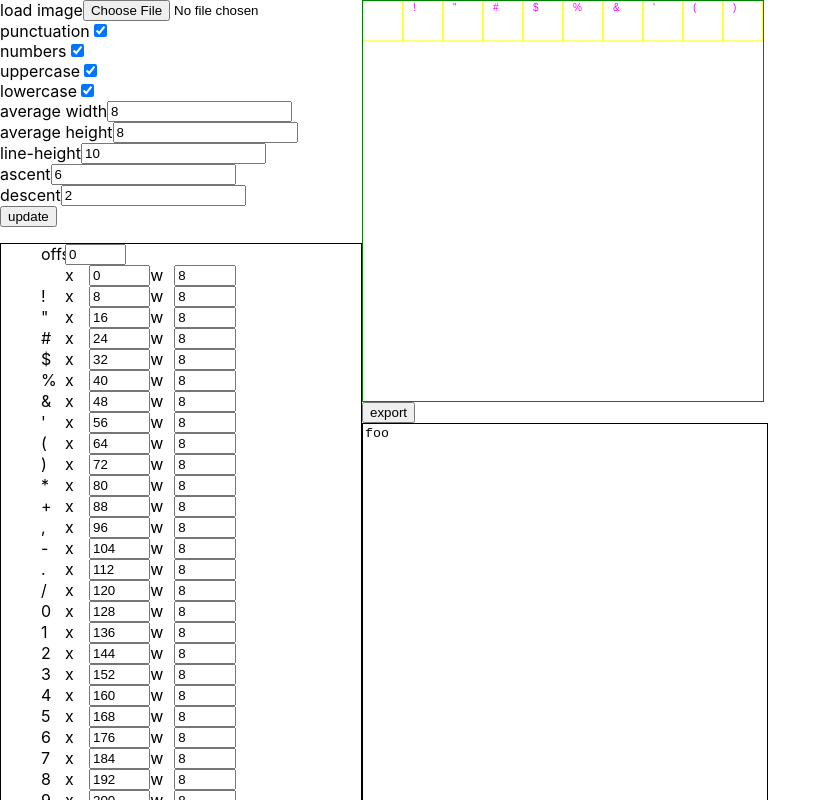
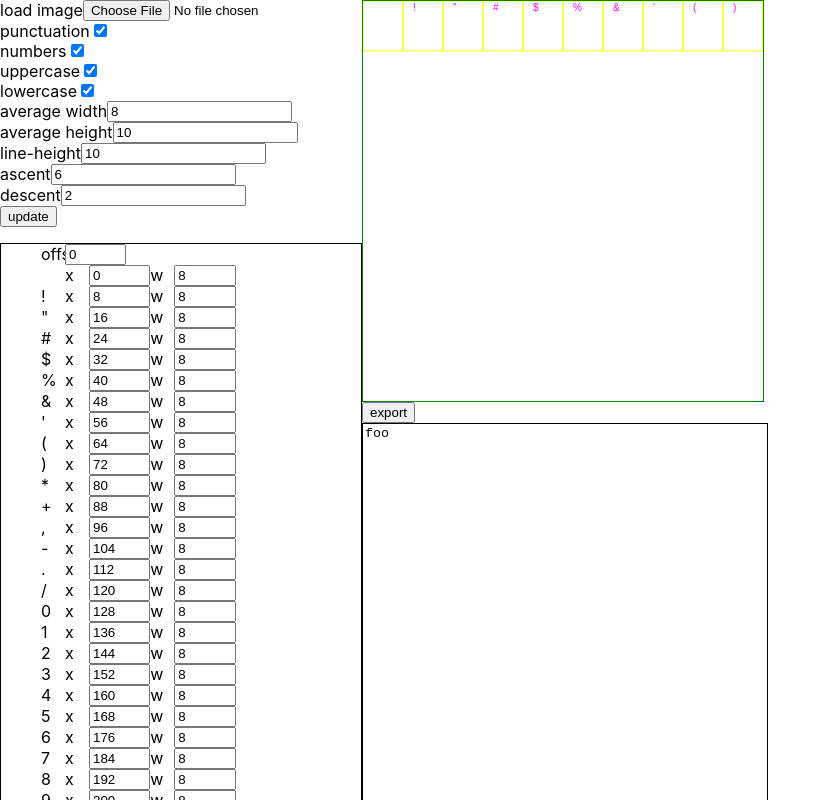
Before and after one commit to joshmarinacci/pixelfont-metrics-editor, a React (Create React App) app: page / in a window 1280 px wide. Shown: the top 800 px of the page, without its empty margins (0-831 px from the left). Built offline with nearby package versions, Linux system fonts and the light colour scheme.

Commit message:
let you edit defaults

```diff
--- a/src/App.js
+++ b/src/App.js
@@ -1,6 +1,8 @@
 import React, {useState} from 'react'
 import './App.css'
 import {MetricsCanvas} from './MetricsCanvas.js'
+import {MetricsControlPanel} from './MetricsSetupPanel.js'
+import {HBox} from './util.js'
 
 function generateStuff(img) {
     let stuff = {
@@ -9,30 +11,35 @@ function generateStuff(img) {
         includes_numbers: true,
         includes_alpha_upper: true,
         includes_alpha_lower: true,
+        default_height: 10,
     }
+    updateStuff(stuff,img)
+    return stuff
+}
+function updateStuff(stuff, img) {
     let metrics = []
     if (stuff.includes_punc) {
         for (let i = 32; i <= 47; i++) {
-            metrics[i] = {num: i, x: 0, y: 0, w: 8, h: 8, blank: false, ch: String.fromCharCode(i)}
+            metrics[i] = {num: i, x: 0, y: 0, w: 8, h: stuff.default_height, blank: false, ch: String.fromCharCode(i)}
         }
         for (let i = 58; i <= 64; i++) {
-            metrics[i] = {num: i, x: 0, y: 0, w: 8, h: 8, blank: false, ch: String.fromCharCode(i)}
+            metrics[i] = {num: i, x: 0, y: 0, w: 8, h: stuff.default_height, blank: false, ch: String.fromCharCode(i)}
         }
         for (let i = 91; i <= 96; i++) {
-            metrics[i] = {num: i, x: 0, y: 0, w: 8, h: 8, blank: false, ch: String.fromCharCode(i)}
+            metrics[i] = {num: i, x: 0, y: 0, w: 8, h: stuff.default_height, blank: false, ch: String.fromCharCode(i)}
         }
         for (let i = 123; i <= 126; i++) {
-            metrics[i] = {num: i, x: 0, y: 0, w: 8, h: 8, blank: false, ch: String.fromCharCode(i)}
+            metrics[i] = {num: i, x: 0, y: 0, w: 8, h: stuff.default_height, blank: false, ch: String.fromCharCode(i)}
         }
     }
     if (stuff.includes_numbers) {
         for (let i = 48; i <= 57; i++) {
-            metrics[i] = {num: i, x: 0, y: 0, w: 8, h: 8, blank: false, ch: String.fromCharCode(i)}
+            metrics[i] = {num: i, x: 0, y: 0, w: 8, h: stuff.default_height, blank: false, ch: String.fromCharCode(i)}
         }
     }
     if (stuff.includes_alpha_upper) {
         for (let i = 65; i <= 90; i++) {
-            metrics[i] = {num: i, x: 0, y: 0, w: 8, h: 8, blank: false, ch: String.fromCharCode(i)}
+            metrics[i] = {num: i, x: 0, y: 0, w: 8, h: stuff.default_height, blank: false, ch: String.fromCharCode(i)}
         }
     }
     if (stuff.includes_alpha_lower) {
@@ -48,7 +55,7 @@ function generateStuff(img) {
             m.x = ct * 8
             if(m.x > img.width) {
                 m.x = (ct *8)%img.width
-                m.y = Math.floor((ct *8)/img.width)*8
+                m.y = Math.floor((ct *8)/img.width)*stuff.default_height
             }
 
         } else {
@@ -58,7 +65,6 @@ function generateStuff(img) {
     })
 
     stuff.metrics = metrics
-    return stuff
 }
 
 const MetricsList = ({stuff, setGlobal, set})=>{
@@ -105,52 +111,6 @@ const ExportPanel = ({stuff, counter})=>{
     </div>
 }
 
-const HBox = ({children}) => {
-    return <div className={"hbox"}>{children}</div>
-}
-
-const MetricsControlPanel = ({stuff, onLoadImage}) => {
-    return <div className={"vbox"}>
-        <HBox>
-            <label>load image</label> <input type="file" onChange={onLoadImage}/>
-        </HBox>
-        <HBox>
-            <label>punctuation</label> <input type="checkbox" checked={true}/>
-        </HBox>
-        <HBox>
-            <label>numbers</label> <input type="checkbox" checked={true}/>
-        </HBox>
-        <HBox>
-            <label>uppercase</label> <input type="checkbox" checked={true}/>
-        </HBox>
-        <HBox>
-            <label>lowercase</label> <input type="checkbox" checked={true}/>
-        </HBox>
-        <HBox>
-            <label> average width</label>
-            <input type="number" value={8}/>
-        </HBox>
-        <HBox>
-            <label>average height</label>
-            <input type="number" value={8}/>
-        </HBox>
-        <HBox>
-            <label>line-height</label>
-            <input type="number" value={10}/>
-        </HBox>
-        <HBox>
-            <label>ascent</label>
-            <input type="number" value={6}/>
-        </HBox>
-        <HBox>
-            <label>descent</label>
-            <input type="number" value={2}/>
-        </HBox>
-        <HBox>
-            <button>update</button>
-        </HBox>
-    </div>
-}
 
 function App() {
     let [stuff,setStuff] = useState(()=>generateStuff())
@@ -165,7 +125,6 @@ function App() {
     }
 
     let onLoadImage = (evt) => {
-        console.log("selected",evt.target.files)
         if(evt.target.files && evt.target.files.length >= 1) {
             let img = new Image()
             img.onload = () => {
@@ -176,18 +135,23 @@ function App() {
             img.src = URL.createObjectURL(evt.target.files[0])
         }
     }
+    let onControlChange = () => {
+        console.log('changing')
+        updateStuff(stuff,image)
+        setCounter(counter+1)
+    }
 
     return (
-        <div className="hbox">
+        <HBox>
             <div className="vbox">
-                <MetricsControlPanel stuff={stuff} onLoadImage={onLoadImage}/>
+                <MetricsControlPanel stuff={stuff} onLoadImage={onLoadImage} onChange={onControlChange}/>
                 <MetricsList stuff={stuff} set={set} setGlobal={setGlobal}/>
             </div>
             <div className={"vbox"}>
                 <MetricsCanvas stuff={stuff} counter={counter} sc={5} image={image}/>
                 <ExportPanel stuff={stuff} counter={counter}/>
             </div>
-        </div>
+        </HBox>
     );
 }
 
--- /dev/null
+++ b/src/MetricsSetupPanel.js
@@ -0,0 +1,49 @@
+import React from 'react'
+import {HBox} from './util.js'
+
+export const MetricsControlPanel = ({stuff, onLoadImage, onChange}) => {
+    return <div className={"vbox"}>
+        <HBox>
+            <label>load image</label> <input type="file" onChange={onLoadImage}/>
+        </HBox>
+        <HBox>
+            <label>punctuation</label> <input type="checkbox" checked={true}/>
+        </HBox>
+        <HBox>
+            <label>numbers</label> <input type="checkbox" checked={true}/>
+        </HBox>
+        <HBox>
+            <label>uppercase</label> <input type="checkbox" checked={true}/>
+        </HBox>
+        <HBox>
+            <label>lowercase</label> <input type="checkbox" checked={true}/>
+        </HBox>
+        <HBox>
+            <label> average width</label>
+            <input type="number" value={8}/>
+        </HBox>
+        <HBox>
+            <label>average height</label>
+            <input type="number" value={stuff.default_height} onChange={(e)=>{
+                console.log("changing")
+                stuff.default_height = parseInt(e.target.value)
+                onChange(stuff)
+            }}/>
+        </HBox>
+        <HBox>
+            <label>line-height</label>
+            <input type="number" value={10}/>
+        </HBox>
+        <HBox>
+            <label>ascent</label>
+            <input type="number" value={6}/>
+        </HBox>
+        <HBox>
+            <label>descent</label>
+            <input type="number" value={2}/>
+        </HBox>
+        <HBox>
+            <button>update</button>
+        </HBox>
+    </div>
+}
--- /dev/null
+++ b/src/util.js
@@ -0,0 +1,5 @@
+import React from 'react'
+
+export const HBox = ({children}) => {
+    return <div className={"hbox"}>{children}</div>
+}
```
